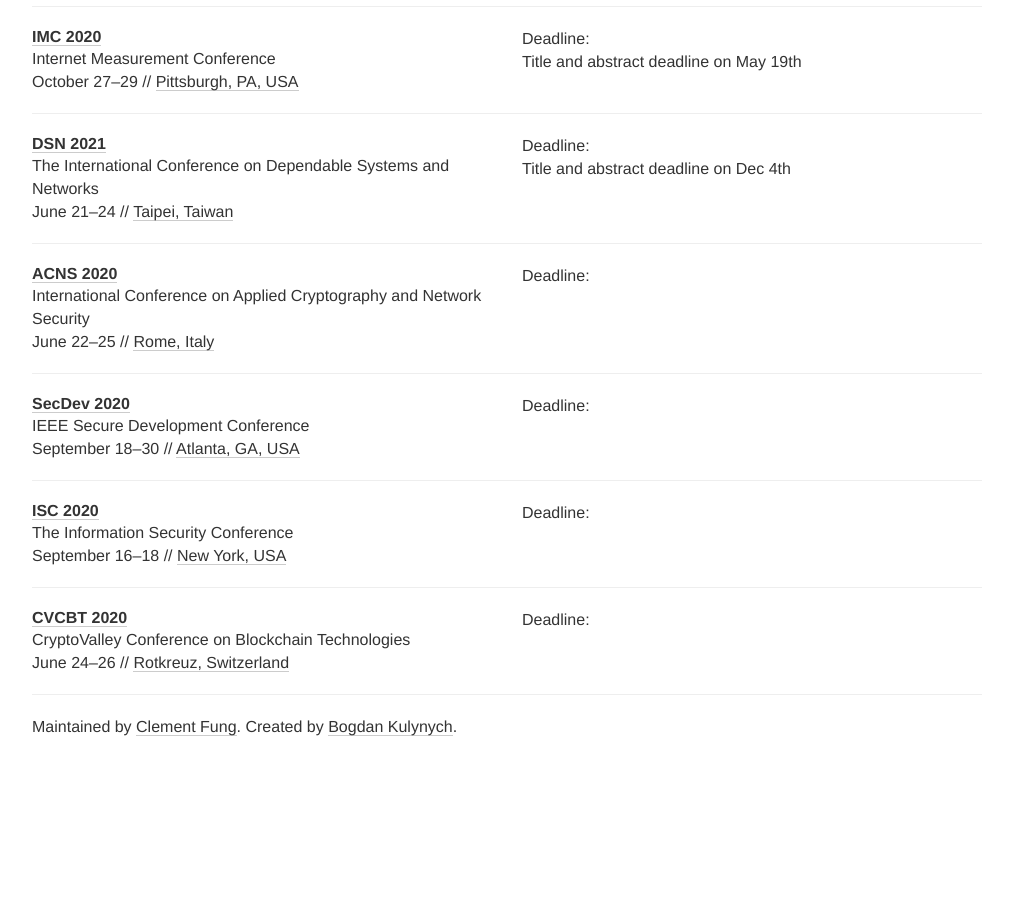
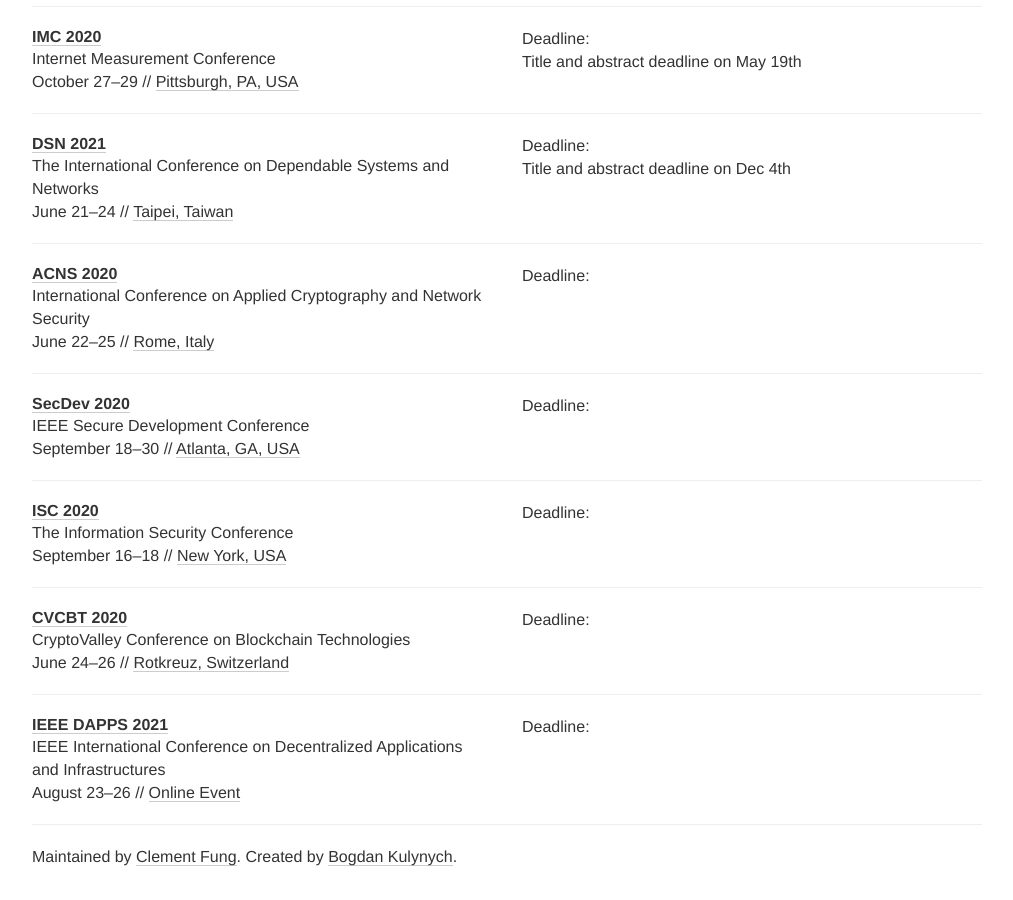
Before and after one commit to sec-deadlines/sec-deadlines.github.io, a Jekyll site: the page built from index.html, in a window 1280 px wide and 900 px high, scrolled down 2897 px. Shown: the whole window, without its empty margins (133-1146 px from the left). Built offline with Jekyll 4.4.1, drawn with Linux system fonts in a browser that asks for light colours; nearby versions of some CDN libraries; comment, search, counter and statistics services are not loaded; before the commit the page ends 3667 px from its top, so only the background shows below that.

Commit message:
Update conferences.yml to include IEEE DAPPS 2021

```diff
--- a/_data/conferences.yml
+++ b/_data/conferences.yml
@@ -316,3 +316,12 @@
   date: "June 24-26"
   place: Rotkreuz, Switzerland
   tags: [SEC, PRIV, CRYPTO]
+
+- name: IEEE DAPPS
+  description: IEEE International Conference on Decentralized Applications and Infrastructures
+  year: 2021
+  link: https://ieeedapps.net/
+  deadline: "2017-04-27 23:59"
+  date: August 23-26
+  place: Online Event
+  tags: [SEC, PRIV]
```
